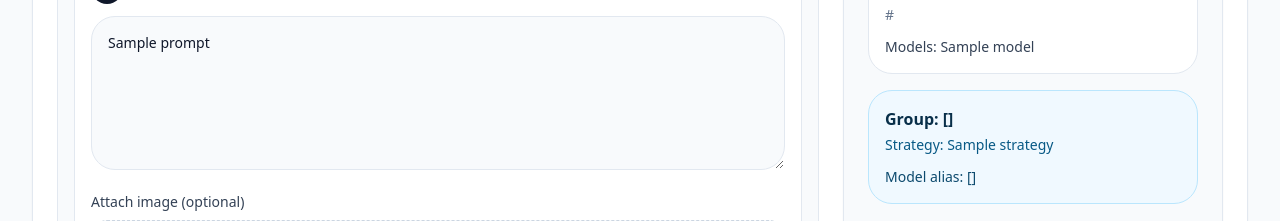
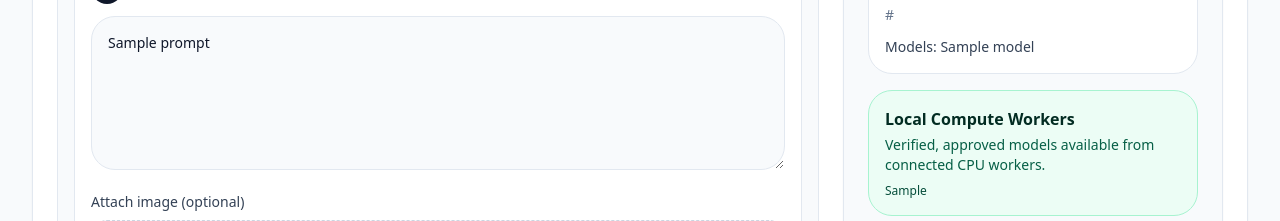
Before and after one commit to LukaCek/simple-AIproxy, a Python web app: template templates/playground.html in a window 1280 px wide. Shown: the part 420-641 px from the top of the page. Run offline with Jinja, Linux system fonts and the light colour scheme; the template is opened without the code that fills it: most values are stand-ins (such as "Sample title", 1, 10 or a date in 2020); some libraries are stand-ins or nearby versions.

Commit message:
feat(ui): list live CPU models in Playground and require explicit public prompt consent

```diff
--- a/templates/playground.html
+++ b/templates/playground.html
@@ -27,6 +27,11 @@
                   <option value="group:{{ group.name }}" {% if selected_provider == 'group:' ~ group.name %}selected{% endif %}>Group: {{ group.name }}</option>
                   {% endfor %}
                 </optgroup>
+                {% if compute_models %}
+                <optgroup label="Local Compute Workers">
+                  <option value="compute:local" {% if selected_provider == 'compute:local' %}selected{% endif %}>Compute Workers (CPU)</option>
+                </optgroup>
+                {% endif %}
               </select>
             </div>
             <div>
@@ -37,6 +42,12 @@
             </div>
           </div>
 
+          <div id="compute-visibility" class="hidden rounded-xl border border-amber-200 bg-amber-50 p-3 text-sm text-amber-900">
+            <label class="flex items-start gap-2">
+              <input id="compute-public" type="checkbox" name="aiproxy_visibility" value="public" class="mt-1" />
+              <span>Mark this test prompt as <strong>public</strong> to allow untrusted compute workers to process it. The remote worker operator can read the prompt. Leave unchecked for private prompts.</span>
+            </label>
+          </div>
           <div class="rounded-3xl border border-slate-200 bg-white p-4">
             <div class="mb-3 flex items-center gap-2 text-sm font-semibold text-slate-900">
               <span class="inline-flex h-8 w-8 items-center justify-center rounded-full bg-slate-900 text-white">U</span>
@@ -127,6 +138,13 @@
             <p class="mt-3 text-sm text-slate-700">Models: {{ provider.models | join(', ') }}</p>
           </div>
           {% endfor %}
+          {% if compute_models %}
+          <div class="rounded-3xl border border-emerald-200 bg-emerald-50 p-4">
+            <h4 class="font-semibold text-emerald-950">Local Compute Workers</h4>
+            <p class="mt-1 text-sm text-emerald-800">Verified, approved models available from connected CPU workers.</p>
+            <p class="mt-2 text-xs text-emerald-900">{{ compute_models | join(', ') }}</p>
+          </div>
+          {% endif %}
           {% for group in groups %}
           <div class="rounded-3xl border border-sky-200 bg-sky-50 p-4">
             <h4 class="font-semibold text-sky-950">Group: {{ group.name }}</h4>
@@ -152,6 +170,7 @@
     {% for group in groups %}
     "group:{{ group.name }}": [{{ group.name | tojson }}],
     {% endfor %}
+    "compute:local": {{ compute_models | default([]) | tojson }},
   };
 
   function setSelectedModel() {
@@ -172,6 +191,10 @@
 
   function updateModels() {
     const providerSelect = document.getElementById('provider');
+    const compute = providerSelect.value === 'compute:local';
+    document.getElementById('compute-visibility').classList.toggle('hidden', !compute);
+    document.getElementById('compute-public').disabled = !compute;
+    if (!compute) document.getElementById('compute-public').checked = false;
     const modelSelect = document.getElementById('model');
     const models = providerModels[providerSelect.value] || [];
     modelSelect.innerHTML = '<option value="">Select a model</option>';
@@ -274,6 +297,10 @@
 
   document.addEventListener('DOMContentLoaded', () => {
     setSelectedModel();
+    document.getElementById('compute-visibility').classList.toggle('hidden',
+      document.getElementById('provider').value !== 'compute:local');
+    document.getElementById('compute-public').disabled =
+      document.getElementById('provider').value !== 'compute:local';
     installAsyncPlaygroundForm();
   });
 </script>
```
